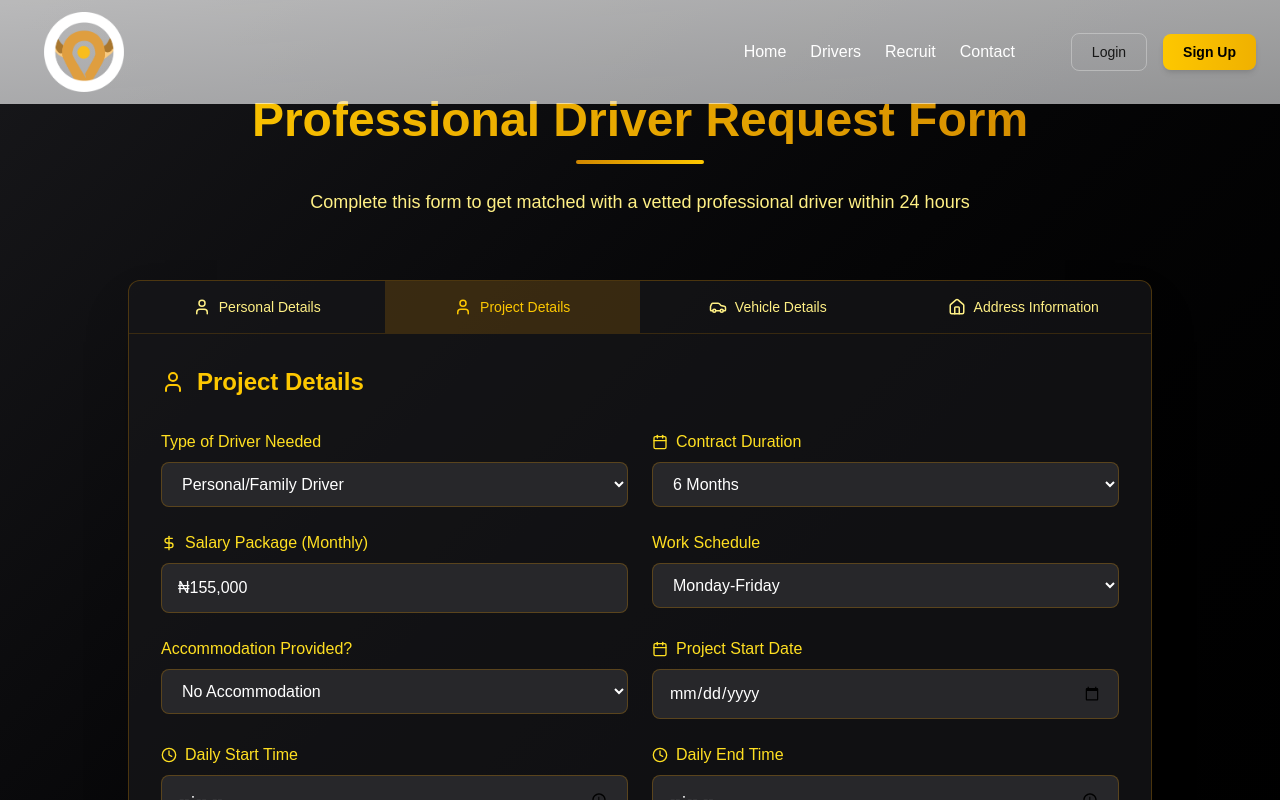
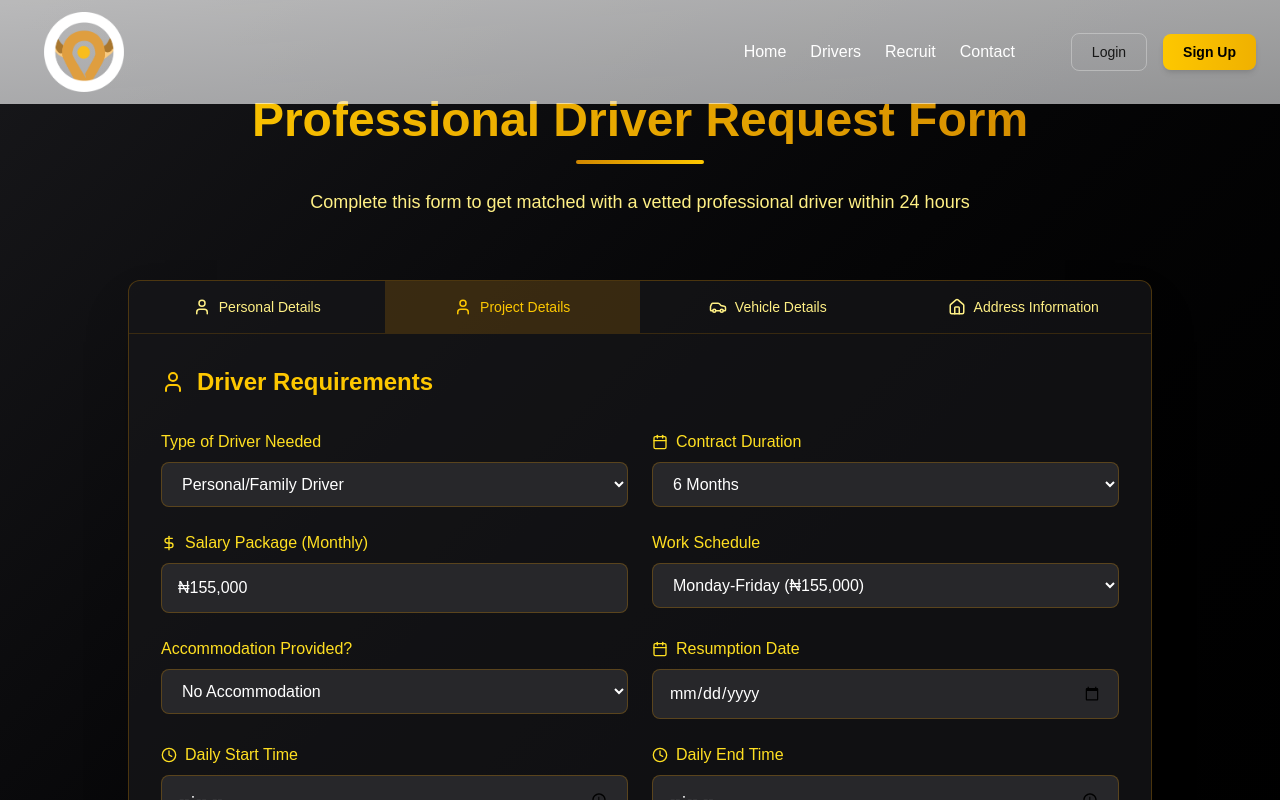
Before and after one commit to DonaldKnut/lagosdriverslink, a Next.js app: page /hire in a window 1280 px wide. Both pictures are taken after a click on the button "Project Details". Shown: the top 800 px of the page. Built offline with nearby package versions, Linux system fonts and the light colour scheme.

Commit message:
refactored wordings

```diff
--- a/app/components/DriverRequirementsForm.tsx
+++ b/app/components/DriverRequirementsForm.tsx
@@ -1,7 +1,8 @@
+import { ChangeEvent } from "react";
 import { User, Calendar, DollarSign, Clock } from "lucide-react";
 
 // Define the shape of the data prop
-interface ProjectDetails {
+interface DriverRequirements {
   driverType: string;
   contractDuration: string;
   salaryPackage: string;
@@ -22,26 +23,26 @@ interface SalaryRates {
 }
 
 // Define the props interface for the component
-interface ProjectDetailsFormProps {
-  data: ProjectDetails;
+interface DriverRequirementsFormProps {
+  data: DriverRequirements;
   handleInputChange: (
-    event: React.ChangeEvent<
+    event: ChangeEvent<
       HTMLInputElement | HTMLTextAreaElement | HTMLSelectElement
     >
   ) => void;
   salaryRates: SalaryRates;
 }
 
-export default function ProjectDetailsForm({
+export default function DriverRequirementsForm({
   data,
   handleInputChange,
   salaryRates,
-}: ProjectDetailsFormProps) {
+}: DriverRequirementsFormProps) {
   return (
     <div className="space-y-8">
       <h3 className="text-2xl font-bold text-yellow-400 flex items-center gap-3">
         <User className="w-6 h-6" />
-        Project Details
+        Driver Requirements
       </h3>
       <div className="grid md:grid-cols-2 gap-6">
         <div className="space-y-2">
@@ -102,10 +103,18 @@ export default function ProjectDetailsForm({
             onChange={handleInputChange}
             className="w-full px-4 py-3 rounded-lg bg-zinc-800 border border-yellow-600/30 text-white focus:outline-none focus:ring-2 focus:ring-yellow-500 focus:border-transparent transition-all"
           >
-            <option value="weekdays">Monday-Friday</option>
-            <option value="weekdaysSaturday">Monday-Saturday</option>
-            <option value="fullWeek">Monday-Sunday</option>
-            <option value="shift">Daily Service</option>
+            <option value="weekdays">
+              Monday-Friday (₦{salaryRates.weekdays.toLocaleString()})
+            </option>
+            <option value="weekdaysSaturday">
+              Monday-Saturday (₦{salaryRates.weekdaysSaturday.toLocaleString()})
+            </option>
+            <option value="fullWeek">
+              Monday-Sunday (₦{salaryRates.fullWeek.toLocaleString()})
+            </option>
+            <option value="shift">
+              Daily Service (₦{salaryRates.shift.toLocaleString()})
+            </option>
           </select>
         </div>
         <div className="space-y-2">
@@ -126,7 +135,7 @@ export default function ProjectDetailsForm({
         <div className="space-y-2">
           <label className="block text-yellow-300 font-medium flex items-center gap-2">
             <Calendar className="w-4 h-4" />
-            Project Start Date
+            Resumption Date
           </label>
           <input
             name="resumptionDate"
@@ -134,7 +143,7 @@ export default function ProjectDetailsForm({
             value={data.resumptionDate}
             onChange={handleInputChange}
             className="w-full px-4 py-3 rounded-lg bg-zinc-800 border border-yellow-600/30 text-white placeholder:text-yellow-200/50 focus:outline-none focus:ring-2 focus:ring-yellow-500 focus:border-transparent transition-all"
-            placeholder="Select project start date"
+            placeholder="Select resumption date"
           />
         </div>
         <div className="space-y-2">
@@ -168,7 +177,7 @@ export default function ProjectDetailsForm({
       </div>
       <div className="space-y-2">
         <label className="block text-yellow-300 font-medium">
-          Project Description
+          Duties Description
         </label>
         <textarea
           name="dutiesDescription"
@@ -176,7 +185,7 @@ export default function ProjectDetailsForm({
           onChange={handleInputChange}
           rows={4}
           className="w-full px-4 py-3 rounded-lg bg-zinc-800 border border-yellow-600/30 text-white placeholder:text-yellow-200/50 focus:outline-none focus:ring-2 focus:ring-yellow-500 focus:border-transparent transition-all"
-          placeholder="Describe the project requirements, special conditions, and any other relevant details..."
+          placeholder="Describe the driver's duties, special conditions, and any other relevant details..."
         />
       </div>
     </div>
--- a/app/components/HirePlansSection.tsx
+++ b/app/components/HirePlansSection.tsx
@@ -94,9 +94,9 @@ export default function HirePlansSection() {
           </h2>
           <div className="w-24 h-1 bg-gradient-to-r from-yellow-600 to-yellow-400 mx-auto mb-6 rounded-full" />
           <p className="text-yellow-200 max-w-3xl mx-auto text-lg leading-relaxed">
-            From full-time personal drivers to spy-class chauffeurs, we've got a
-            network of trained, background-checked drivers across Lagos. Choose
-            a plan below to get started.
+            From full-time personal drivers to spy-class chauffeurs, we&apos;ve
+            got a network of trained, background-checked drivers across Lagos.
+            Choose a plan below to get started.
           </p>
         </motion.div>
 
--- a/app/components/VehicleDetailsForm.tsx
+++ b/app/components/VehicleDetailsForm.tsx
@@ -40,7 +40,7 @@ export default function VehicleDetailsForm({
           onChange={handleInputChange}
           className="w-full px-4 py-3 rounded-lg bg-zinc-800 border border-yellow-600/30 text-white focus:outline-none focus:ring-2 focus:ring-yellow-500 focus:border-transparent transition-all"
         >
-          <option value="yes">Yes, we'll provide vehicle</option>
+          <option value="yes">Yes, we&apos;ll provide vehicle</option>
           <option value="no">No, driver should use their own</option>
           <option value="negotiable">To be discussed</option>
         </select>
@@ -74,7 +74,7 @@ export default function VehicleDetailsForm({
               onChange={handleInputChange}
               className="w-full px-4 py-3 rounded-lg bg-zinc-800 border border-yellow-600/30 text-white focus:outline-none focus:ring-2 focus:ring-yellow-500 focus:border-transparent transition-all"
             >
-              <option value="svg">Automatic</option>
+              <option value="automatic">Automatic</option>
               <option value="manual">Manual</option>
               <option value="both">Both</option>
             </select>
@@ -130,7 +130,7 @@ export default function VehicleDetailsForm({
               type="text"
               value={data.vehicleYear}
               onChange={handleInputChange}
-              className="w-full px-4 py-3 rounded-lg bg-zinc-800 border border-yellow-600/30 text-white placeholder:text-yellow-200/50 focus:outline-none focus:ring-2Stuart-5.291A7.962 7.962 0 014 12H0c0 3.042 1.135 5.824 3 7.938l3-2.647z"
+              className="w-full px-4 py-3 rounded-lg bg-zinc-800 border border-yellow-600/30 text-white placeholder:text-yellow-200/50 focus:outline-none focus:ring-2 focus:ring-yellow-500 focus:border-transparent transition-all"
               placeholder="e.g. 2020"
             />
           </div>
```
